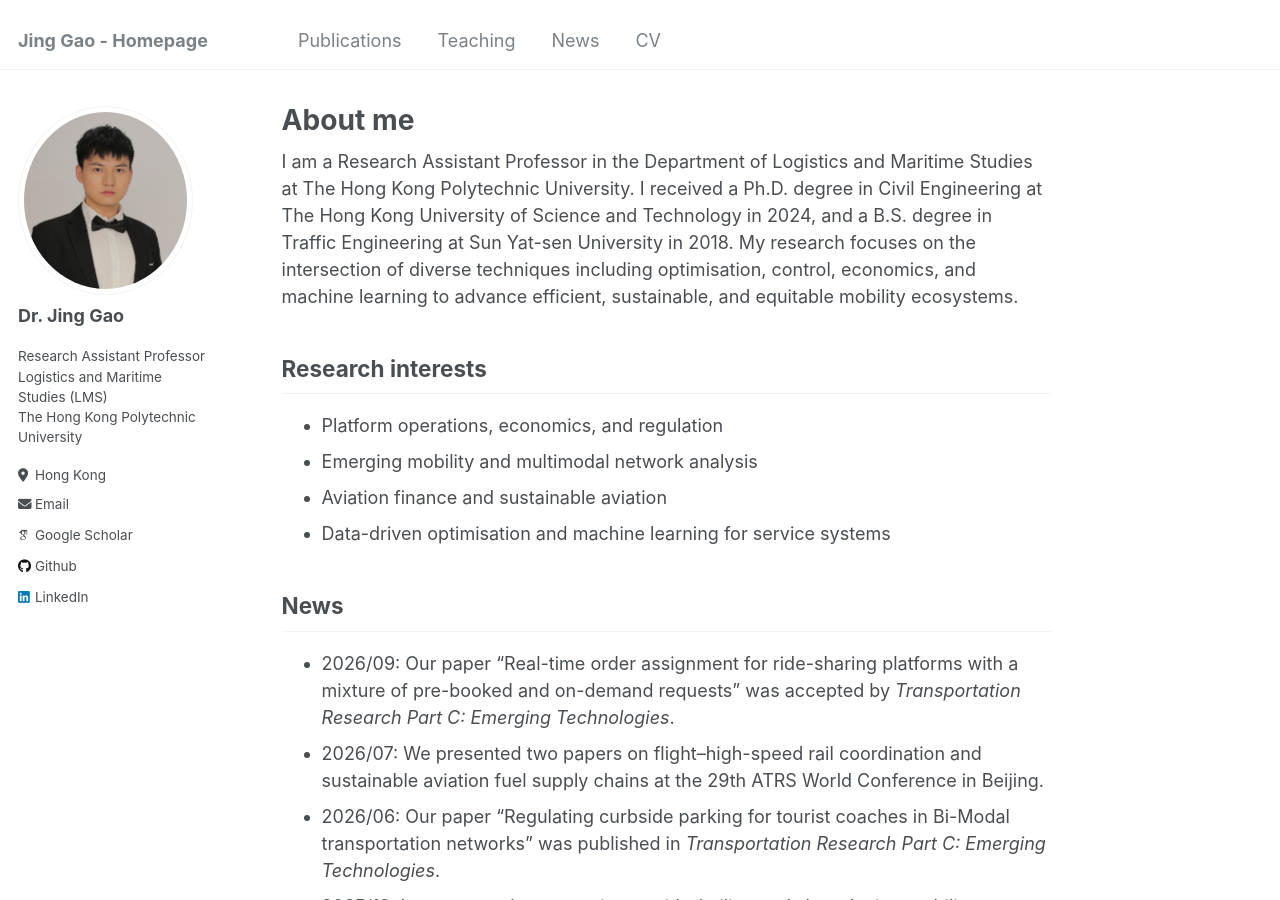
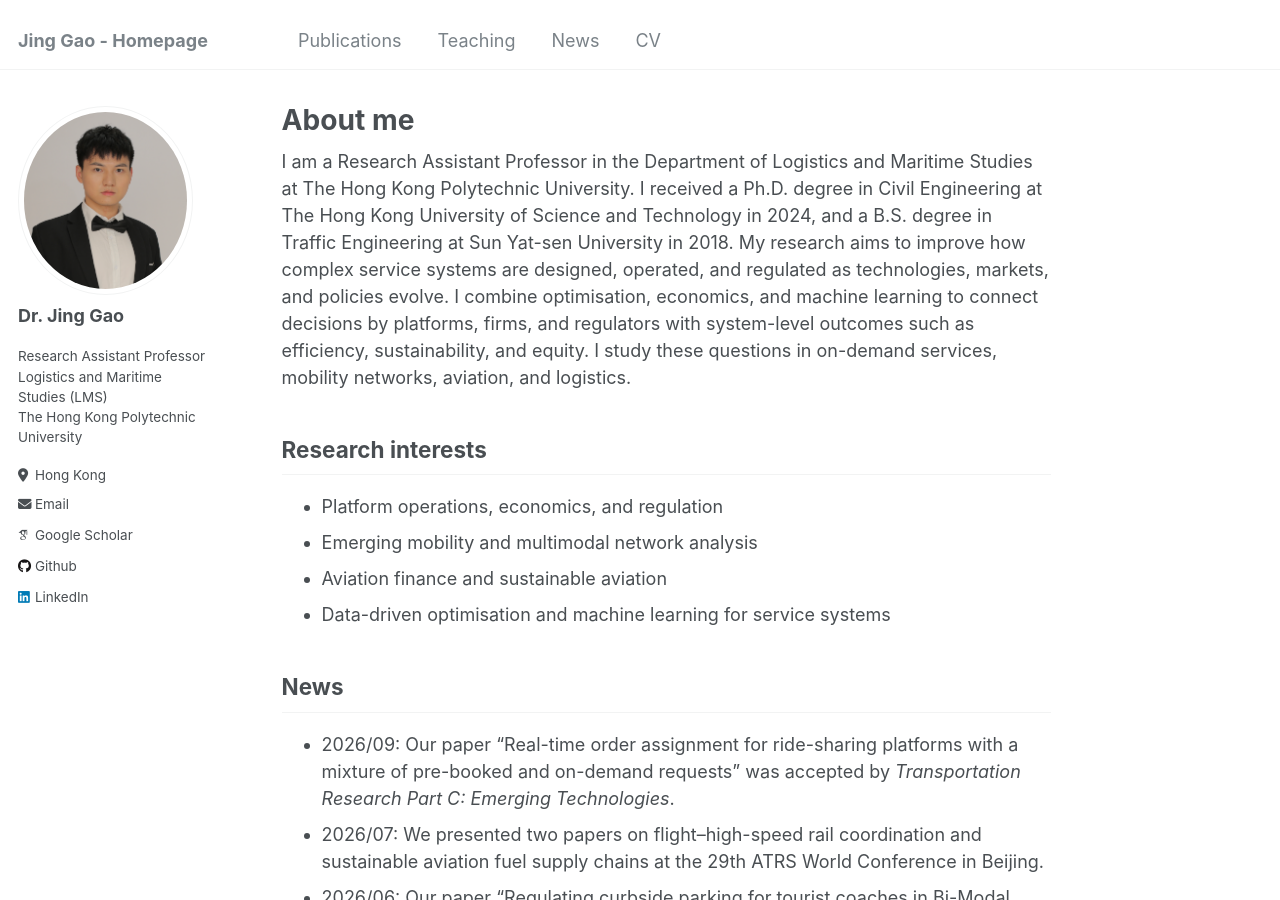
Before and after one commit to jgaoax/jgaoax.github.io, a Jekyll site: the page built from _pages/about.md, in a window 1280 px wide and 900 px high. Built offline with Jekyll 4.4.1, drawn with Linux system fonts in a browser that asks for light colours; some web fonts are replaced.

Commit message:
Broaden homepage research vision

```diff
--- a/_pages/about.md
+++ b/_pages/about.md
@@ -7,7 +7,7 @@ redirect_from:
   - /about.html
 ---
 
-I am a Research Assistant Professor in the Department of Logistics and Maritime Studies at The Hong Kong Polytechnic University. I received a Ph.D. degree in Civil Engineering at The Hong Kong University of Science and Technology in 2024, and a B.S. degree in Traffic Engineering at Sun Yat-sen University in 2018. My research focuses on the intersection of diverse techniques including optimisation, control, economics, and machine learning to advance efficient, sustainable, and equitable mobility ecosystems.
+I am a Research Assistant Professor in the Department of Logistics and Maritime Studies at The Hong Kong Polytechnic University. I received a Ph.D. degree in Civil Engineering at The Hong Kong University of Science and Technology in 2024, and a B.S. degree in Traffic Engineering at Sun Yat-sen University in 2018. My research aims to improve how complex service systems are designed, operated, and regulated as technologies, markets, and policies evolve. I combine optimisation, economics, and machine learning to connect decisions by platforms, firms, and regulators with system-level outcomes such as efficiency, sustainability, and equity. I study these questions in on-demand services, mobility networks, aviation, and logistics.
 
 ## Research interests
 
```
